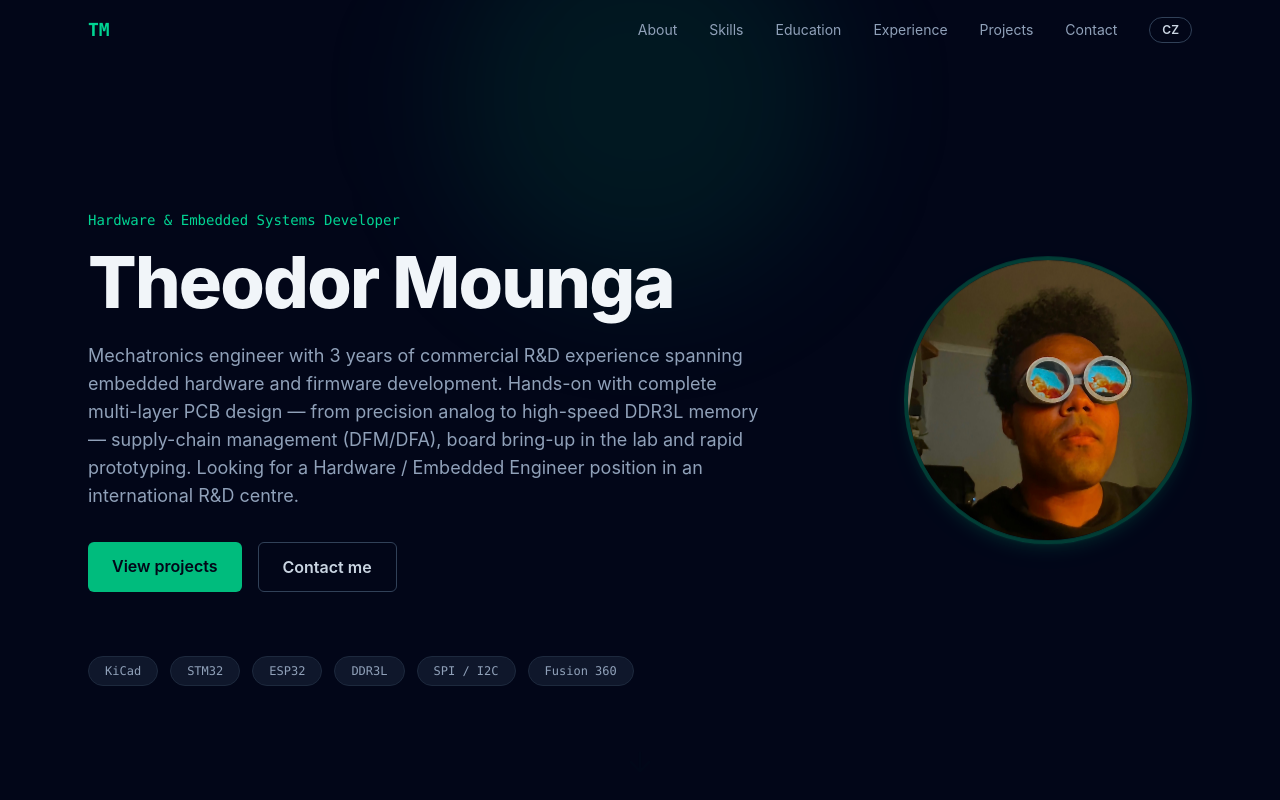
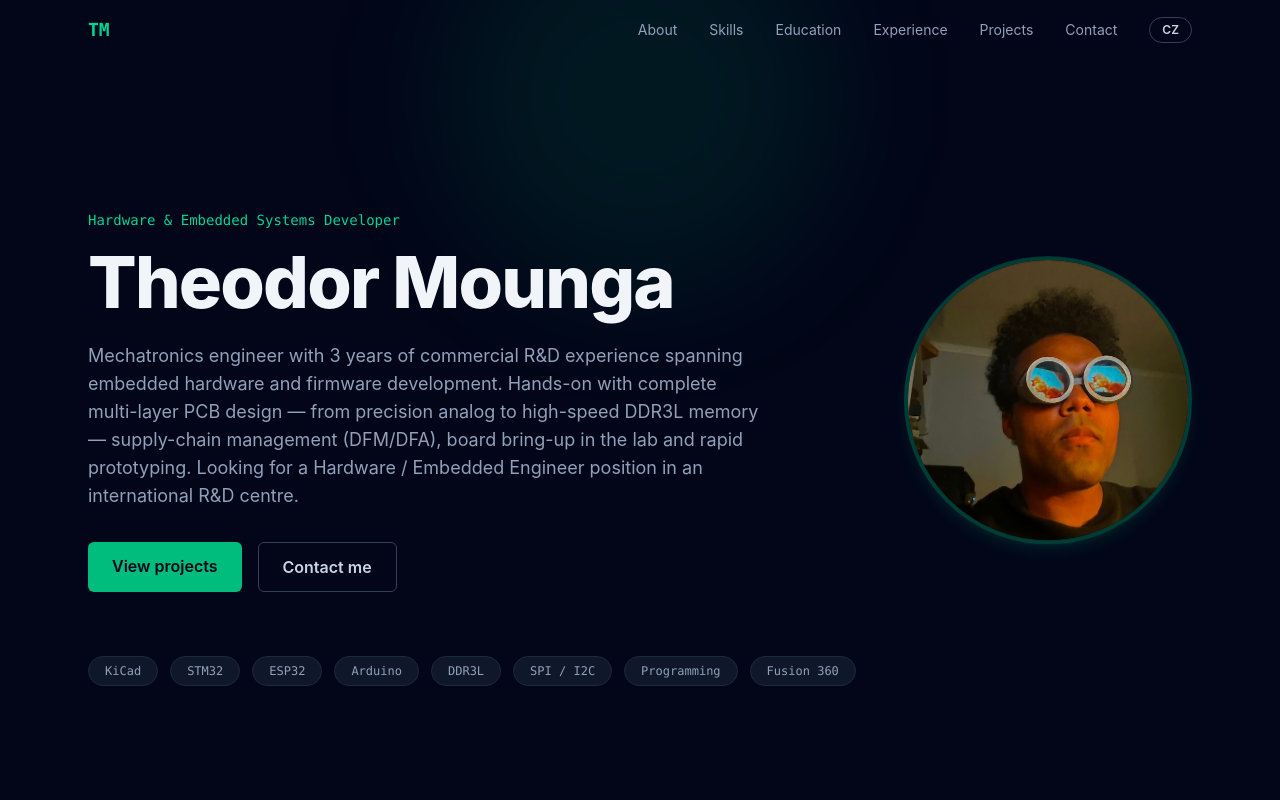
Before and after one commit to 6Theodor6/portfolio, a React (Vite) app: page / in a window 1280 px wide. Shown: the top 800 px of the page. Built offline with nearby package versions, Linux system fonts and the light colour scheme.

Commit message:
feat: add Arduino & programming to hero

```diff
--- a/src/components/Hero.jsx
+++ b/src/components/Hero.jsx
@@ -47,7 +47,7 @@ export default function Hero() {
         </div>
 
         <div className="mt-16 flex flex-wrap gap-3">
-          {['KiCad', 'STM32', 'ESP32', 'DDR3L', 'SPI / I2C', 'Fusion 360'].map(
+          {['KiCad', 'STM32', 'ESP32', 'Arduino', 'DDR3L', 'SPI / I2C', 'Programming', 'Fusion 360'].map(
             (s) => (
               <span
                 key={s}
```
